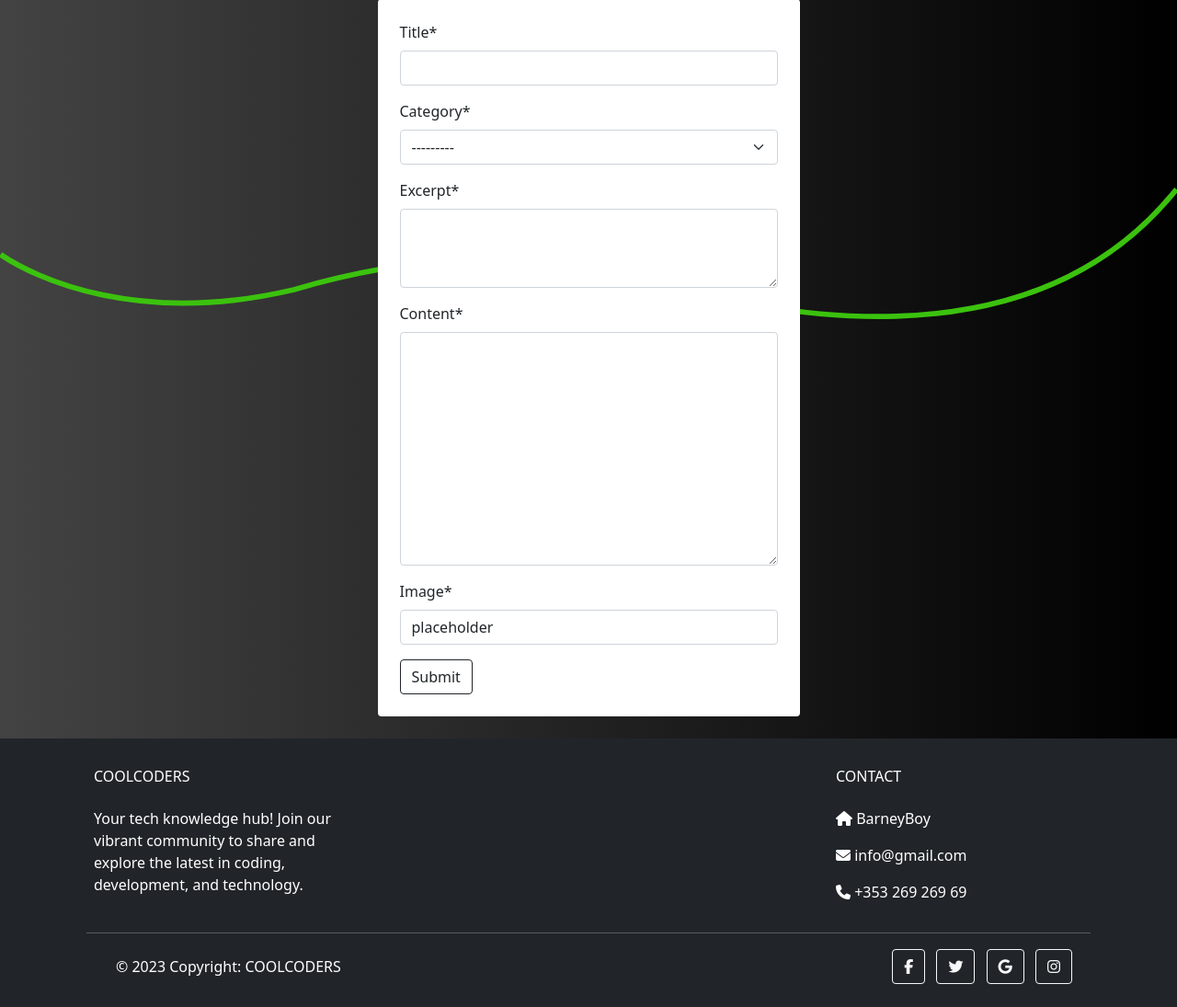
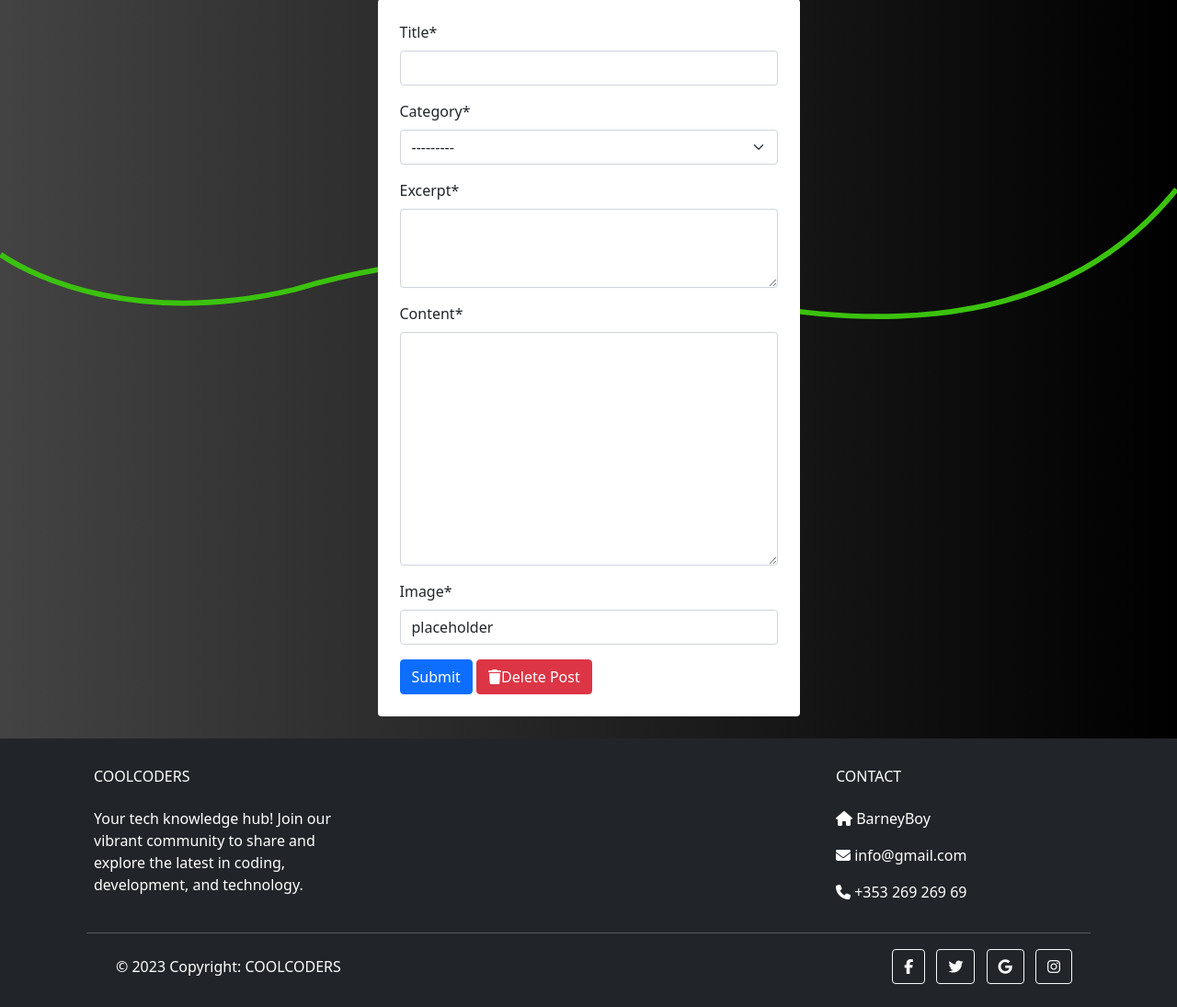
Before and after one commit to DarrachBarneveld/Project-4-CodeInstitute, a Django app: template templates/edit_post.html in a window 1280 px wide. Shown: the part 113-1208 px from the top of the page at 92% size. Run offline with Django 3.2, Linux system fonts and the light colour scheme; the template is opened without the code that fills it: values that come from a table or form of the project are taken from there, others are empty; some libraries are stand-ins or nearby versions.

Commit message:
Added delete post to edit post page

```diff
--- a/blog/admin.py
+++ b/blog/admin.py
@@ -1,7 +1,6 @@
 from django.contrib import admin
 from .models import Post, Category, Comment, Profile
 from django.contrib.auth.models import User
-from django.contrib.auth.admin import UserAdmin
 from django_summernote.admin import SummernoteModelAdmin
 
 
--- a/templates/edit_post.html
+++ b/templates/edit_post.html
@@ -14,7 +14,58 @@
     <!--  -->
     {% csrf_token %}
 
-    <button type="submit" class="btn btn-outline-dark">Submit</button>
+    <!-- Modal -->
+
+    <button type="submit" class="btn btn-primary">Submit</button>
+    <button
+      type="button"
+      class="btn btn-danger"
+      data-bs-toggle="modal"
+      data-bs-target="#exampleModal"
+    >
+      <i class="fa-solid fa-trash"></i>Delete Post
+    </button>
+    <div
+      class="modal fade"
+      id="exampleModal"
+      tabindex="-1"
+      aria-labelledby="exampleModalLabel"
+      aria-hidden="true"
+    >
+      <div class="modal-dialog">
+        <div class="modal-content">
+          <div class="modal-header">
+            <h5 class="modal-title" id="exampleModalLabel">Are you sure!?</h5>
+            <button
+              type="button"
+              class="btn-close"
+              data-bs-dismiss="modal"
+              aria-label="Close"
+            ></button>
+          </div>
+          <div class="modal-body">This action cannot be undone!</div>
+          <div class="modal-footer">
+            <button
+              type="button"
+              class="btn btn-secondary"
+              data-bs-dismiss="modal"
+            >
+              Close
+            </button>
+            <form method="post">
+              {% csrf_token %}
+              <button
+                class="btn btn-danger"
+                type="submit"
+                name="delete_account"
+              >
+                <i class="fa-solid fa-trash"></i>Delete Post
+              </button>
+            </form>
+          </div>
+        </div>
+      </div>
+    </div>
   </form>
 </div>
 
```
